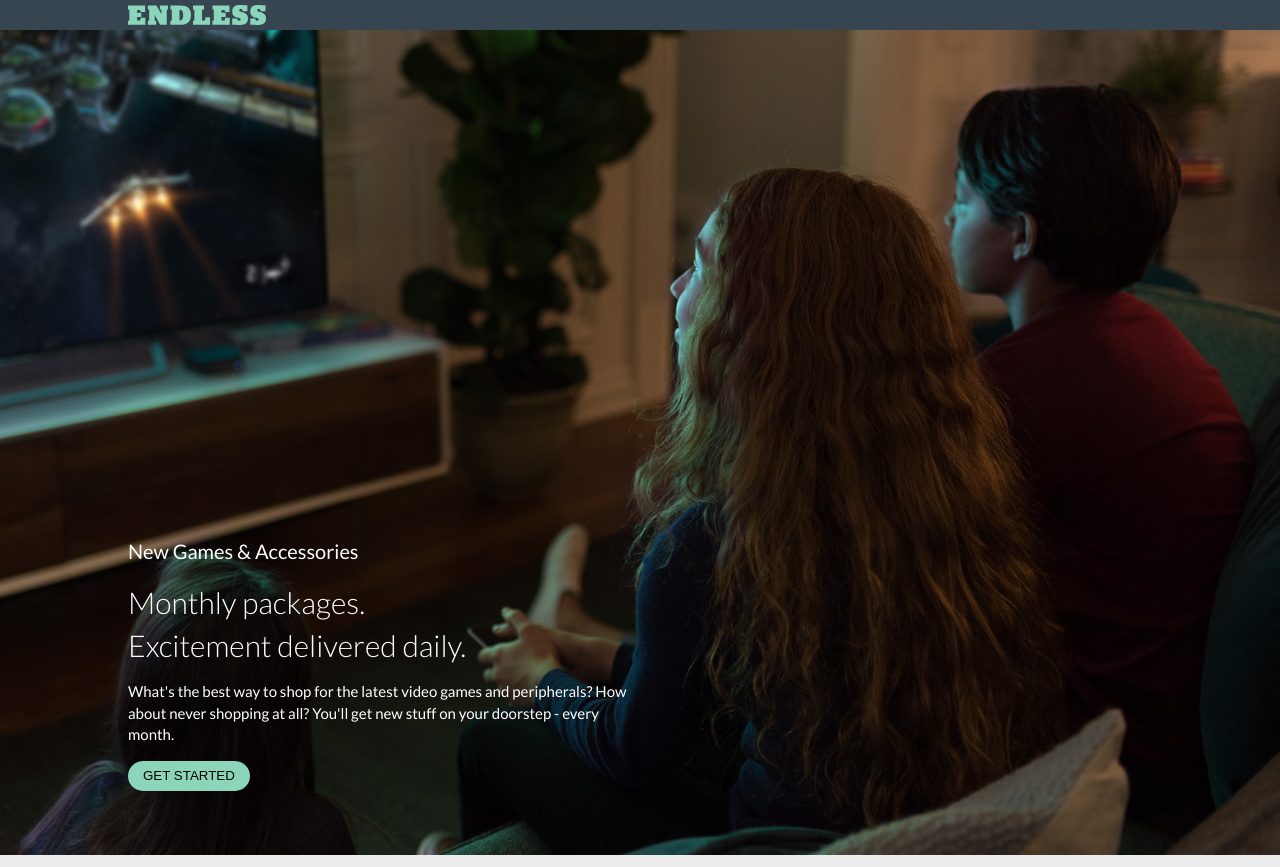
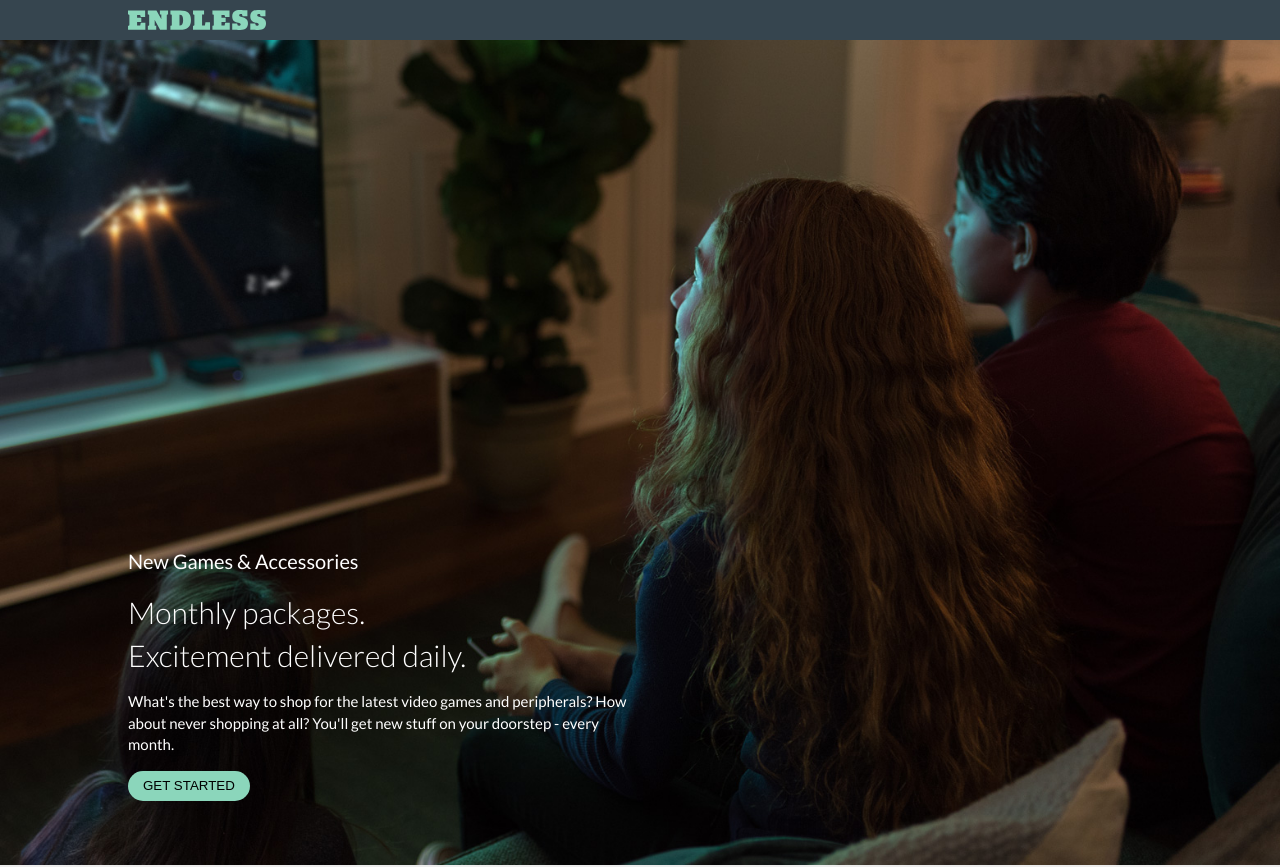
Before and after one commit to Gavin-Dreyer/Endless, a Vue app: page / in a window 1280 px wide. Shown: the top 867 px of the page. Built offline with nearby package versions, Linux system fonts and the light colour scheme; no server answers.

Commit message:
add 1 more 1rem of height to logo-wrap

```diff
--- a/src/components/GetStarted.vue
+++ b/src/components/GetStarted.vue
@@ -38,7 +38,7 @@ $medium: 640px;
     display: flex;
     justify-content: center;
     align-items: center;
-    height: 3rem;
+    height: 4rem;
     background: #36454f;
 
     @media (min-width: $medium) {
```
